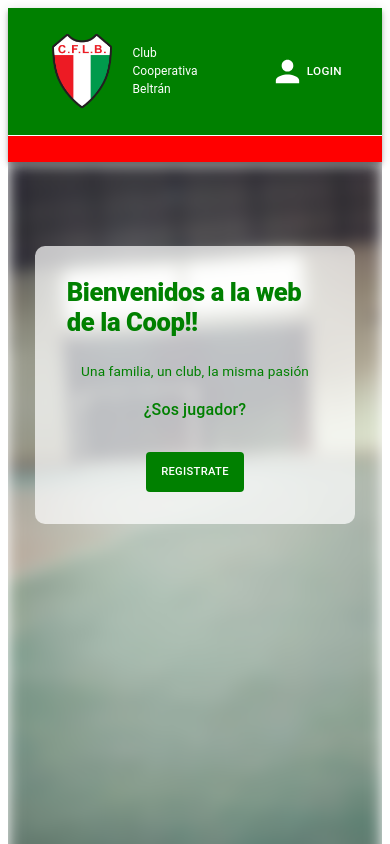
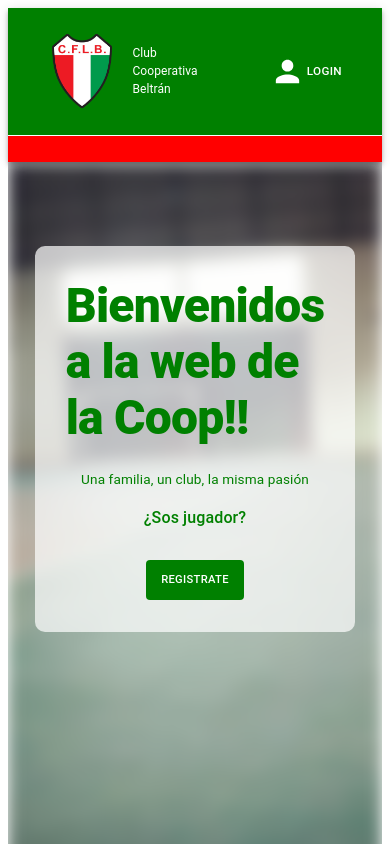
Before and after one commit to Dixa-dev/gestoDeClubFrontEnd, a React (Vite) app: page / in a window 390 px wide. Shown: the top 844 px of the page. Built offline with nearby package versions, Linux system fonts and the light colour scheme.

Commit message:
arrglando responsive 2

```diff
--- a/src/components/pages/home/Home.jsx
+++ b/src/components/pages/home/Home.jsx
@@ -52,7 +52,7 @@ const Home = () => {
           >
             <Typography
               variant="h1"
-              sx={{ fontWeight: "950", fontSize: { xs: "1.6rem", md: "6rem"}}}
+              sx={{ fontWeight: "950", fontSize: { xs: "3rem", md: "6rem"}}}
             >
               Bienvenidos a la web de la Coop!!
             </Typography>
```
